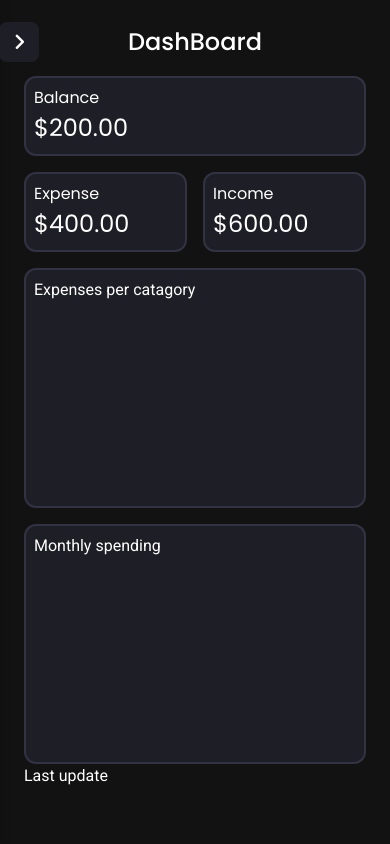
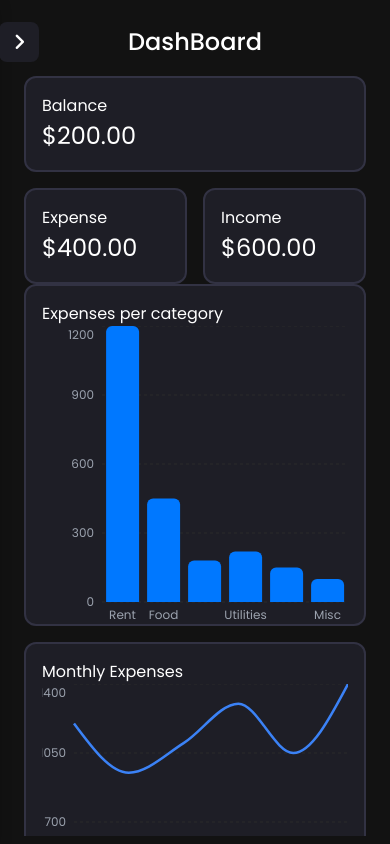
Before and after one commit to mkhikhwan/budget-tracker-mern, a React (Vite) app in the folder frontend/: page / in a window 390 px wide. Built offline with nearby package versions, Linux system fonts and the light colour scheme.

Commit message:
add graphs to dashboard

```diff
--- a/frontend/package.json
+++ b/frontend/package.json
@@ -12,7 +12,8 @@
   "dependencies": {
     "react": "^19.2.0",
     "react-dom": "^19.2.0",
-    "react-router-dom": "^7.12.0"
+    "react-router-dom": "^7.12.0",
+    "recharts": "^3.7.0"
   },
   "devDependencies": {
     "@eslint/js": "^9.39.1",
--- a/frontend/src/features/dashboard/components/CardComponent.module.css
+++ b/frontend/src/features/dashboard/components/CardComponent.module.css
@@ -4,7 +4,7 @@
     flex: 1;
     min-height: 80px;
     border-radius: 12px;
-    padding: 8px;
+    padding: 16px;
 }
 
 .card .cardTitle{
@@ -15,6 +15,10 @@
 .card .cardData{
     font-family: 'Poppins' ,sans-serif;
     font-size: 1.5rem;
+
+    margin: 0;
     padding: 0;
-    margin: 0;
+
+    width: 100%;
+    height: 100%;
 }
--- a/frontend/src/features/dashboard/components/CardComponent.tsx
+++ b/frontend/src/features/dashboard/components/CardComponent.tsx
@@ -2,12 +2,13 @@ import styles from "./CardComponent.module.css"
 
 interface Props{
     title: string,
-    children: React.ReactNode
+    children: React.ReactNode,
+    className: string
 }
 
-function CardComponent({ title, children }:Props){
+function CardComponent({ title, children, className }:Props){
     return (
-        <div className={`${styles.card}`}>
+        <div className={`${styles.card} ${className}`}>
             <div className={styles.cardTitle}>
                 { title }
             </div>
--- /dev/null
+++ b/frontend/src/features/dashboard/components/ExpensesPerCategory.tsx
@@ -0,0 +1,52 @@
+import { Bar, BarChart, CartesianGrid, ResponsiveContainer, Tooltip, XAxis, YAxis } from "recharts"
+
+const data = [
+    { category: "Rent", amount: 1200 },
+    { category: "Food", amount: 450 },
+    { category: "Transport", amount: 180 },
+    { category: "Utilities", amount: 220 },
+    { category: "Entertainment", amount: 150 },
+    { category: "Misc", amount: 100 },
+];
+
+function ExpensesPerCategory(){
+    return (
+        <ResponsiveContainer>
+            <BarChart data={data} margin={{ top: 0, right: 0, left: 0, bottom: 0 }}>
+                <CartesianGrid
+                    strokeDasharray="3 3"
+                    vertical={false}
+                    stroke="#2a2a2a"
+                />
+                <XAxis
+                    dataKey="category"
+                    tickLine={false}
+                    axisLine={false}
+                    tick={{ fill: "#9ca3af", fontSize: 12 }}
+                    padding={{ left: 0, right: 0 }}
+                />
+                <YAxis
+                    tickLine={false}
+                    axisLine={false}
+                    tick={{ fill: "#9ca3af", fontSize: 12 }}
+                />
+                <Tooltip
+                    contentStyle={{
+                        backgroundColor: "#111827",
+                        border: "none",
+                        borderRadius: 8,
+                        color: "#e5e7eb",
+                        fontSize: '16px'
+                    }}
+                />
+                <Bar
+                    dataKey="amount"
+                    fill="#0078FF"
+                    radius={[6, 6, 0, 0]}
+                />
+            </BarChart>
+        </ResponsiveContainer>
+    )
+}
+ExpensesPerCategory
+export default ExpensesPerCategory
--- /dev/null
+++ b/frontend/src/features/dashboard/components/MonthlyExpensesComponent.tsx
@@ -0,0 +1,83 @@
+import { CartesianGrid, Legend, Line, LineChart, ResponsiveContainer, Tooltip, XAxis, YAxis } from "recharts"
+
+const data = [
+    {
+        month: 'January',
+        amount: 1200,
+    },
+    {
+        month: 'February',
+        amount: 950,
+    },
+    {
+        month: 'March',
+        amount: 1100,
+    },
+    {
+        month: 'April',
+        amount: 1300,
+    },
+    {
+        month: 'May',
+        amount: 1050,
+    },
+    {
+        month: 'June',
+        amount: 1400,
+    },
+];
+
+function MonthlyExpensesComponent(){
+    return (
+        <ResponsiveContainer>
+            <LineChart
+                data={data}
+                margin={{ top: 0, right: 0, bottom: 0, left: 0 }}
+            >
+                <CartesianGrid
+                    strokeDasharray="3 3"
+                    vertical={false}
+                    stroke="#2a2a2a"
+                />
+
+                <XAxis
+                    dataKey="month"
+                    tickLine={false}
+                    axisLine={false}
+                    padding={{ left: 0, right: 0 }}
+                    tick={{ fill: "#9ca3af", fontSize: 12 }}
+                />
+
+                <YAxis
+                    tickLine={false}
+                    axisLine={false}
+                    width={32}
+                    tick={{ fill: "#9ca3af", fontSize: 12 }}
+                />
+
+                <Tooltip
+                    contentStyle={{
+                        backgroundColor: "#111827",
+                        border: "none",
+                        borderRadius: 8,
+                        boxShadow: "0 10px 20px rgba(0,0,0,0.4)",
+                        color: "#e5e7eb"
+                    }}
+                    labelStyle={{ color: "#9ca3af" }}
+                    cursor={{ stroke: "#374151", strokeWidth: 1 }}
+                />
+
+                <Line
+                    type="monotone"
+                    dataKey="amount"
+                    stroke="#3b82f6"
+                    strokeWidth={2.5}
+                    dot={false}
+                    activeDot={{ r: 5 }}
+                />
+            </LineChart>
+        </ResponsiveContainer>
+    )
+}
+
+export default MonthlyExpensesComponent
--- a/frontend/src/features/dashboard/pages/DashboardHomePage.module.css
+++ b/frontend/src/features/dashboard/pages/DashboardHomePage.module.css
@@ -1,20 +1,3 @@
-.card{
-    background-color: #1E1E26;
-    border: 2px solid #323243;
-    flex: 1;
-    min-height: 80px;
-    border-radius: 12px;
-    padding: 8px;
-}
-.card .cardTitle{
-    font-family: 'Poppins' ,sans-serif;
-    font-size: 1rem;
-}
-.card .cardData{
-    font-family: 'Poppins' ,sans-serif;
-    font-size: 1.5rem;
-}
-
 .container{
     display: grid;
     grid-template-columns: repeat(3, 1fr);
@@ -35,7 +18,8 @@
 }
 .graphContainer > *{
     flex: 1;
-    height: 240px;
+    aspect-ratio: 1/ 0.75;
+    padding: 24px;
 }
 
 .transactionHistory{
@@ -45,8 +29,9 @@
 @media (max-width:640px){
     .container{
         display: grid;
-        grid-template-columns: 1fr 1fr;
+        grid-template-columns: repeat(2, 1fr);
         gap:0;
+        height: auto;
     }
 
     .balance{
@@ -62,10 +47,16 @@
         margin-left: 8px;
     }
 
+    .graphContainer{
+        flex-direction: column;
+    }
     .graphContainer > *{
-        flex: 0 0 100%;
+        aspect-ratio: 1 / 1;
     }
-    .expensesCatagory{
-        margin-top: 16px;
+    .monthlyGraph{
+        width: 100%;
+    }
+    .expensesCategory{
+        width: 100%;
     }
 }
--- a/frontend/src/features/dashboard/pages/DashboardHomePage.tsx
+++ b/frontend/src/features/dashboard/pages/DashboardHomePage.tsx
@@ -1,39 +1,31 @@
 import PageLayout from "../../../shared/layouts/PageLayout";
-import styles from "./DashboardHomePage.module.css"
+import styles from "./DashboardHomePage.module.css";
+import MonthlyExpensesComponent from "../components/MonthlyExpensesComponent";
+import CardComponent from "../components/CardComponent";
+import ExpensesPerCategory from "../components/ExpensesPerCategory";
 
 function DashboardHomePage(){
     return (
         <PageLayout header="DashBoard">
             <div className={styles.container}>
-                <div className={`${styles.card} ${styles.balance}`}>
-                    <div className={styles.cardTitle}>
-                        Balance
-                    </div>
-                    <div className={styles.cardData}>
-                        $200.00
-                    </div>
-                </div>
-                <div className={`${styles.card} ${styles.expense}`}>
-                    <div className={styles.cardTitle}>
-                        Expense
-                    </div>
-                    <div className={styles.cardData}>
-                        $400.00
-                    </div>
-                </div>
-                <div className={`${styles.card} ${styles.income}`}>
-                    <div className={styles.cardTitle}>
-                        Income
-                    </div>
-                    <div className={styles.cardData}>
-                        $600.00
-                    </div>
-                </div>
+                <CardComponent title="Balance" className={styles.balance}>
+                    $200.00
+                </CardComponent>
+                <CardComponent title="Expense" className={styles.expense}>
+                    $400.00
+                </CardComponent>
+                <CardComponent title="Income" className={styles.income}>
+                    $600.00
+                </CardComponent>
 
 
                 <div className={styles.graphContainer}>
-                    <div className={`${styles.card} ${styles.expensesCatagory}`}>Expenses per catagory</div>
-                    <div className={`${styles.card} ${styles.monthlyGraph}`}>Monthly spending</div>
+                    <CardComponent title="Expenses per category" className={styles.expensesCategory}>
+                        <ExpensesPerCategory />
+                    </CardComponent>
+                    <CardComponent title="Monthly Expenses" className={styles.monthlyGraph}>
+                        <MonthlyExpensesComponent />
+                    </CardComponent>
                 </div>
             </div>
             <div className={styles.transactionHistory}>
```
Also changed, not shown: 1 other file (tests, documents, lock files or other folders).
